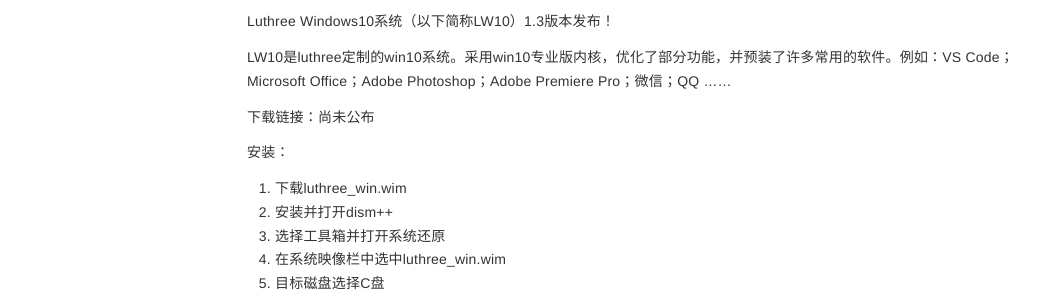
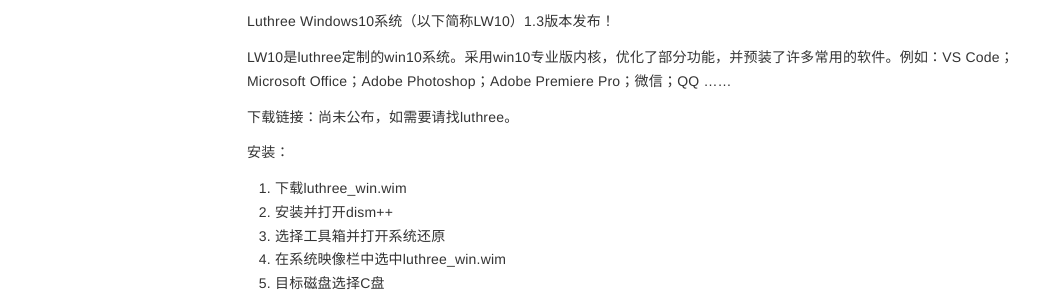
Before and after one commit to luthree/lusurui-luthree.github.io, a Jekyll site: the page built from _posts/2021-10-10-1_Luthree_Windows10.md, in a window 1280 px wide. Shown: the part 131-429 px from the top of the page, without its empty margins (8-1047 px from the left). Built offline with Jekyll 4.4.1, drawn with Linux system fonts in a browser that asks for light colours; nearby versions of some CDN libraries; library files that are not in the unit come from our copies.

Commit message:
Update 2021-10-10-1_Luthree_Windows10.md

```diff
--- a/_posts/2021-10-10-1_Luthree_Windows10.md
+++ b/_posts/2021-10-10-1_Luthree_Windows10.md
@@ -10,7 +10,7 @@
 
 LW10是luthree定制的win10系统。采用win10专业版内核，优化了部分功能，并预装了许多常用的软件。例如：VS Code；Microsoft Office；Adobe Photoshop；Adobe Premiere Pro；微信；QQ ......
 
-下载链接：尚未公布
+下载链接：尚未公布，如需要请找luthree。
 
 安装：
 
```
